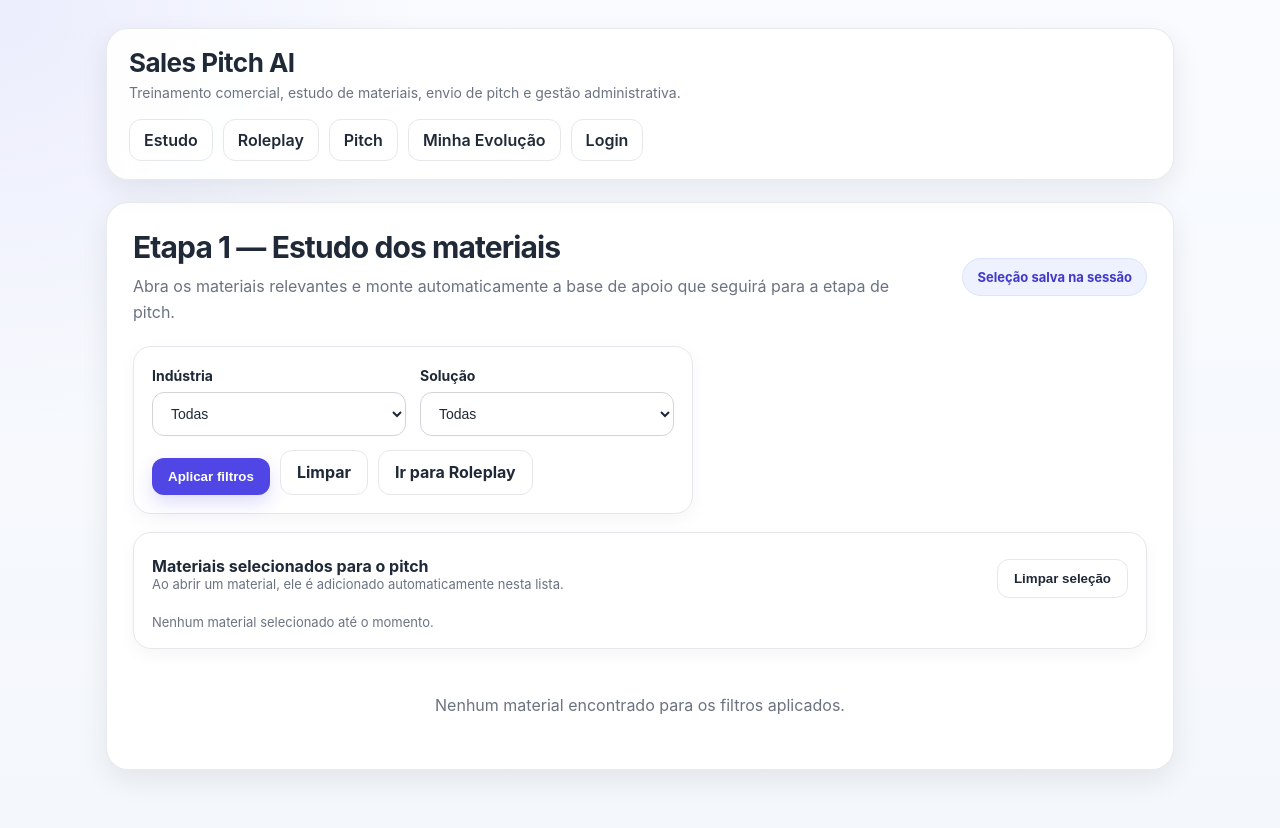
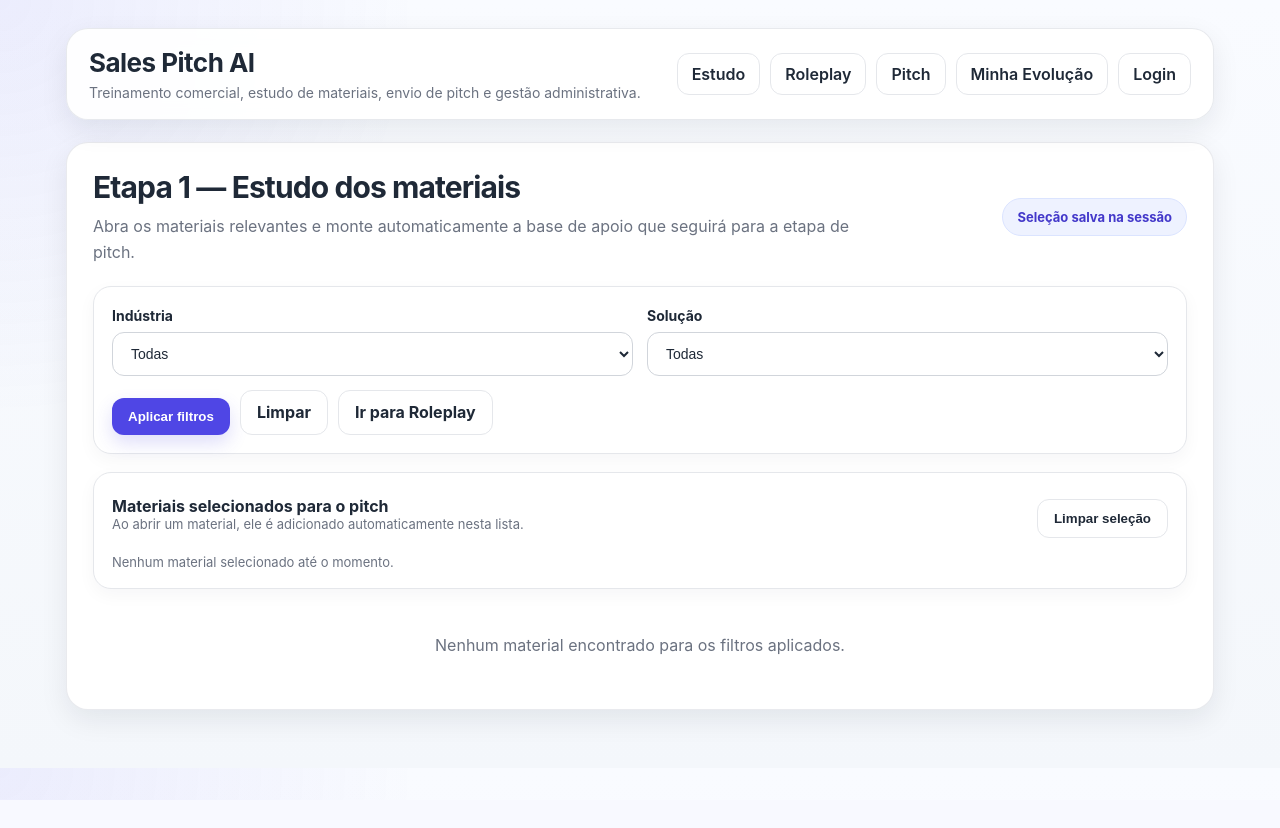
Before and after one commit to brrasantos-commits/mentoria-maconica, a Python web app: template pitch_app/templates/index.html in a window 1280 px wide. After the commit the page ends 799 px from the top, so only its background shows below. Run offline with Jinja, Linux system fonts and the light colour scheme; the template is opened without the code that fills it, so the values that code supplies are empty.

Commit message:
Ajusta largura tela pitch

```diff
--- a/pitch_app/static/css/style.css
+++ b/pitch_app/static/css/style.css
@@ -10,7 +10,7 @@ body {
 }
 
 .container {
-  width: min(100%, 1100px);
+  width: min(100%, 1400px);
   margin: 0 auto;
   padding: 24px;
 }
@@ -77,7 +77,7 @@ button {
 form {
   display: grid;
   gap: 12px;
-  max-width: 560px;
+  width: 100%;
 }
 
 input[type=text],
@@ -95,7 +95,7 @@ section {
   border-radius: 16px;
   padding: 20px;
   box-shadow: 0 2px 10px rgba(0, 0, 0, .04);
-
+}
 /* Download Protection - Prevent copying and downloading materials */
 .reader-frame,
 .reader-video,
```
